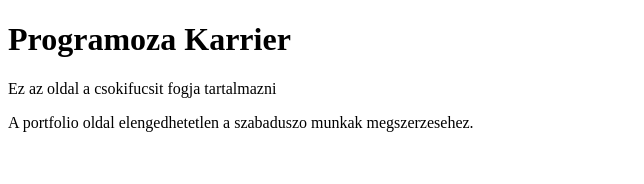
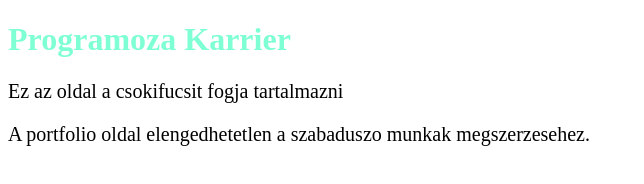
Before and after one commit to IIHunkaII/elsokomolyrepo, a plain HTML site: page index.html in a window 1280 px wide. Shown: the whole page, without its empty margins (0-644 px from the left). Drawn offline with Linux system fonts and the light colour scheme.

Commit message:
style.css letrehozva

```diff
--- a/index.html
+++ b/index.html
@@ -4,6 +4,7 @@
     <meta charset="UTF-8">
     <meta http-equiv="X-UA-Compatible" content="IE=edge">
     <meta name="viewport" content="width=device-width, initial-scale=1.0">
+    <link rel="stylesheet" href="./styles/style.css">
     <title>Document</title>
 </head>
 <body>
--- /dev/null
+++ b/styles/style.css
@@ -0,0 +1,7 @@
+h1{
+    color: aquamarine;
+}
+
+p{
+    font-size: 20px;
+}
```
